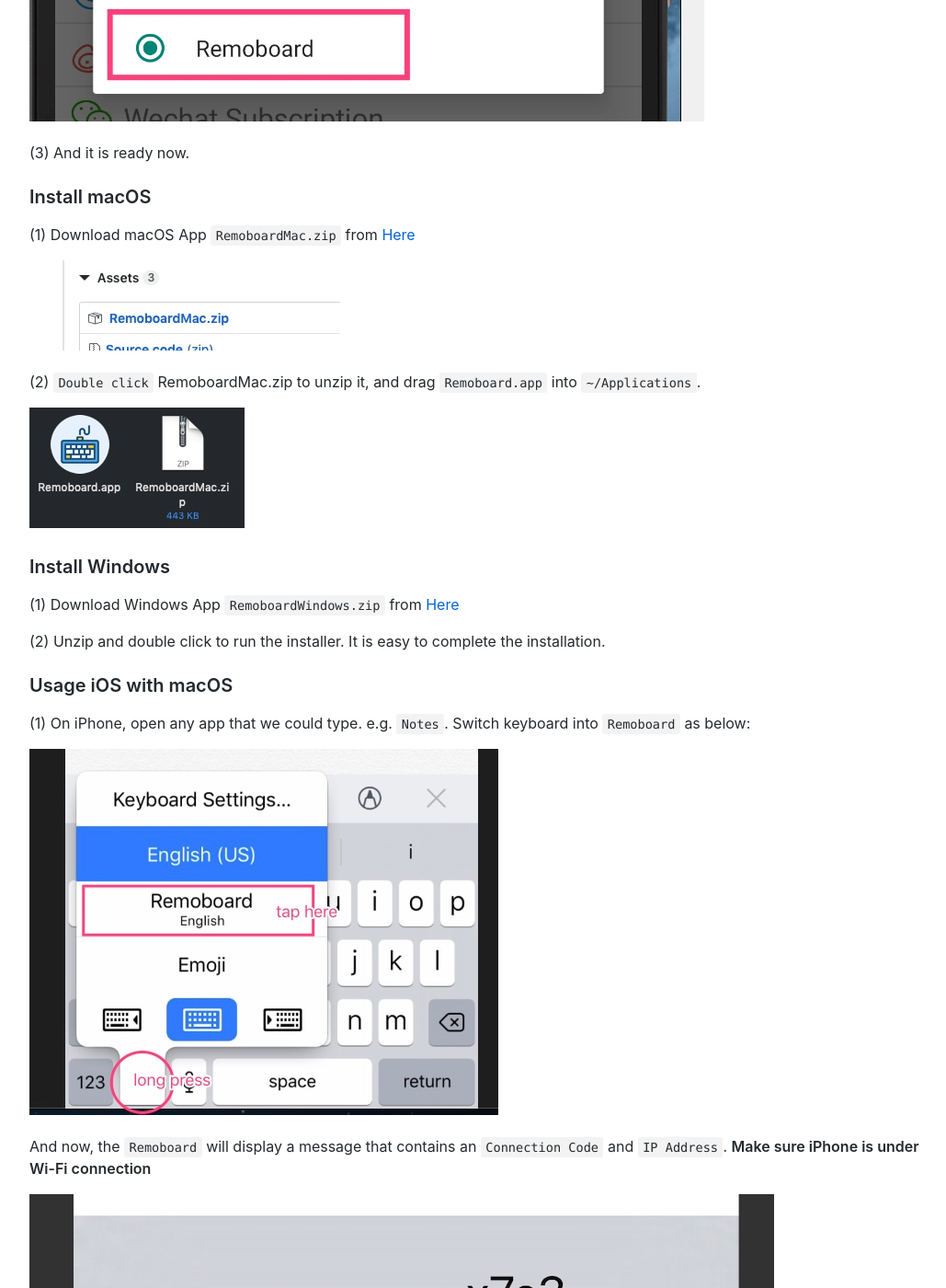
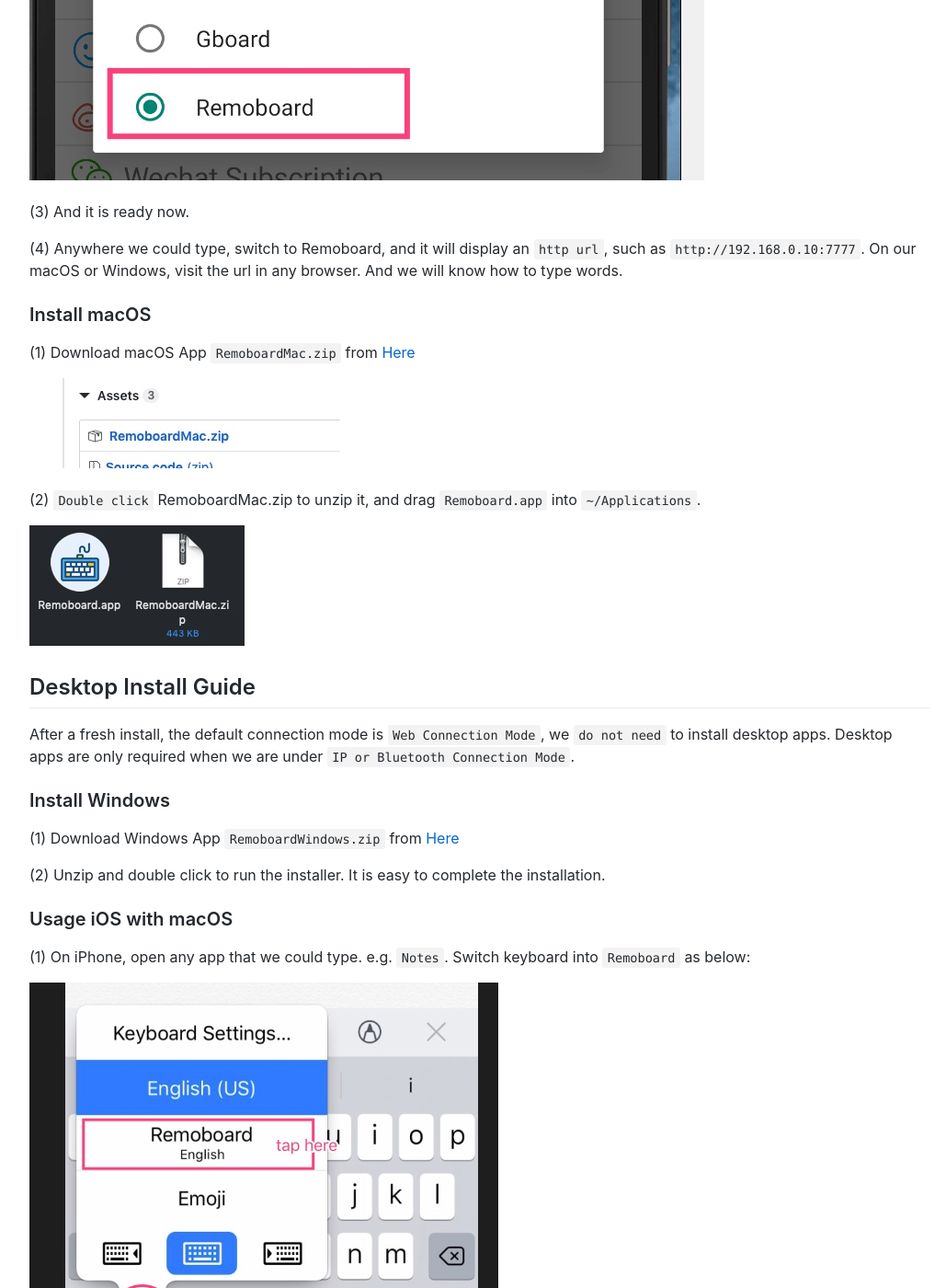
Before and after one commit to remoboard/remoboard.github.io, a Jekyll site: the page built from index.md, in a window 1280 px wide and 1400 px high, scrolled down 3187 px. Shown: the whole window at 92% size, without its empty margins (118-1147 px from the left). Built offline with Jekyll 4.4.1, drawn with Linux system fonts in a browser that asks for light colours; comment, search, counter and statistics services are not loaded; some of the changed text lies outside the part shown.

Commit message:
english intro web connection mode

```diff
--- a/index.md
+++ b/index.md
@@ -9,10 +9,10 @@ title: Remoboard
 
 
 - [Quick Start](#quick-start)
-- Install Guide
-    - Phone App [iOS](#install-ios) / [Android](#install-android)
+    - [iOS Quick Start](#ios-quick-start)
+    - [Android Quick Start](#android-quick-start)
+- [Desktop Install Guide](#desktop-install-guide)
     - Desktop App [macOS](#install-macos) / [Windows](#install-windows)
-- Usage
     - [Usage iOS with macOS](#usage-ios-with-macos)
     - [Usage Android with Windows](#usage-android-with-windows)
 - [Download](#download)
@@ -46,8 +46,10 @@ Remoboard contains 2 components: `Phone App (iOS or Android)` and `Desktop App (
 ![](/media/15664932680056.jpg)
 
 
+(6) Anywhere we could type, switch to Remoboard, and it will display an `http url`, such as `http://192.168.0.10:7777`. On our macOS or Windows, visit the url in any browser. And we will know how to type words.
 
-### Install Android
+
+### Android Quick Start
 
 (1) Start app and tap `Enable Keyboard` , and turn on `Remoboard` in `Manage keyboards`
 
@@ -63,6 +65,8 @@ Remoboard contains 2 components: `Phone App (iOS or Android)` and `Desktop App (
 
 (3) And it is ready now.
 
+(4) Anywhere we could type, switch to Remoboard, and it will display an `http url`, such as `http://192.168.0.10:7777`. On our macOS or Windows, visit the url in any browser. And we will know how to type words.
+
 
 ### Install macOS
 
@@ -74,6 +78,12 @@ Remoboard contains 2 components: `Phone App (iOS or Android)` and `Desktop App (
 (2) `Double click` RemoboardMac.zip to unzip it, and drag `Remoboard.app` into `~/Applications`.
 
 ![](/media/15664933888645.jpg)
+
+
+## Desktop Install Guide
+
+After a fresh install, the default connection mode is `Web Connection Mode`, we `do not need` to install desktop apps. Desktop apps are only required when we are under `IP or Bluetooth Connection Mode`.
+
 
 ### Install Windows
 
```
Also changed, not shown: other parts of index.md (+1 -1 lines), zhcn/index.md (+1 -1 lines).
